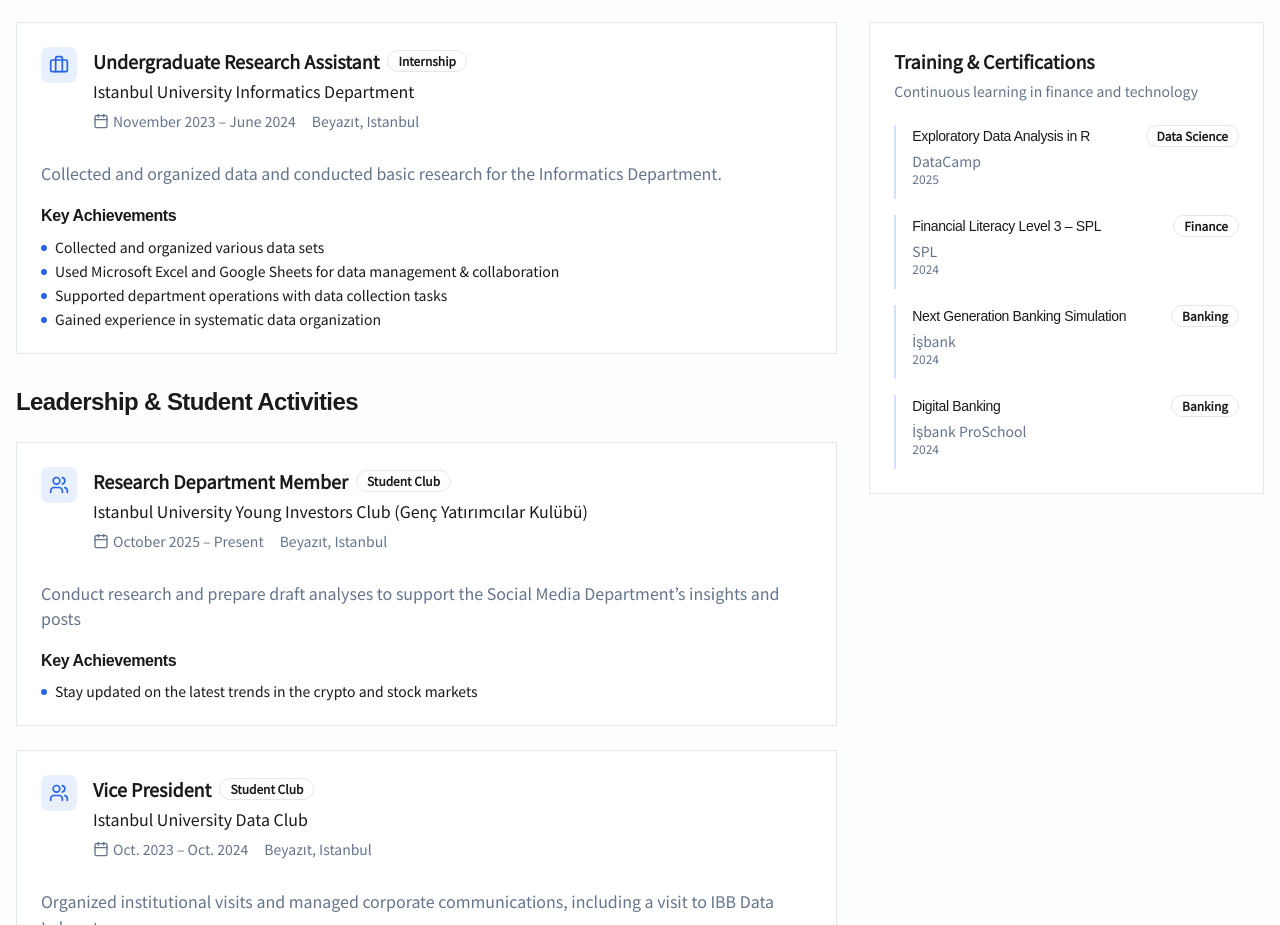
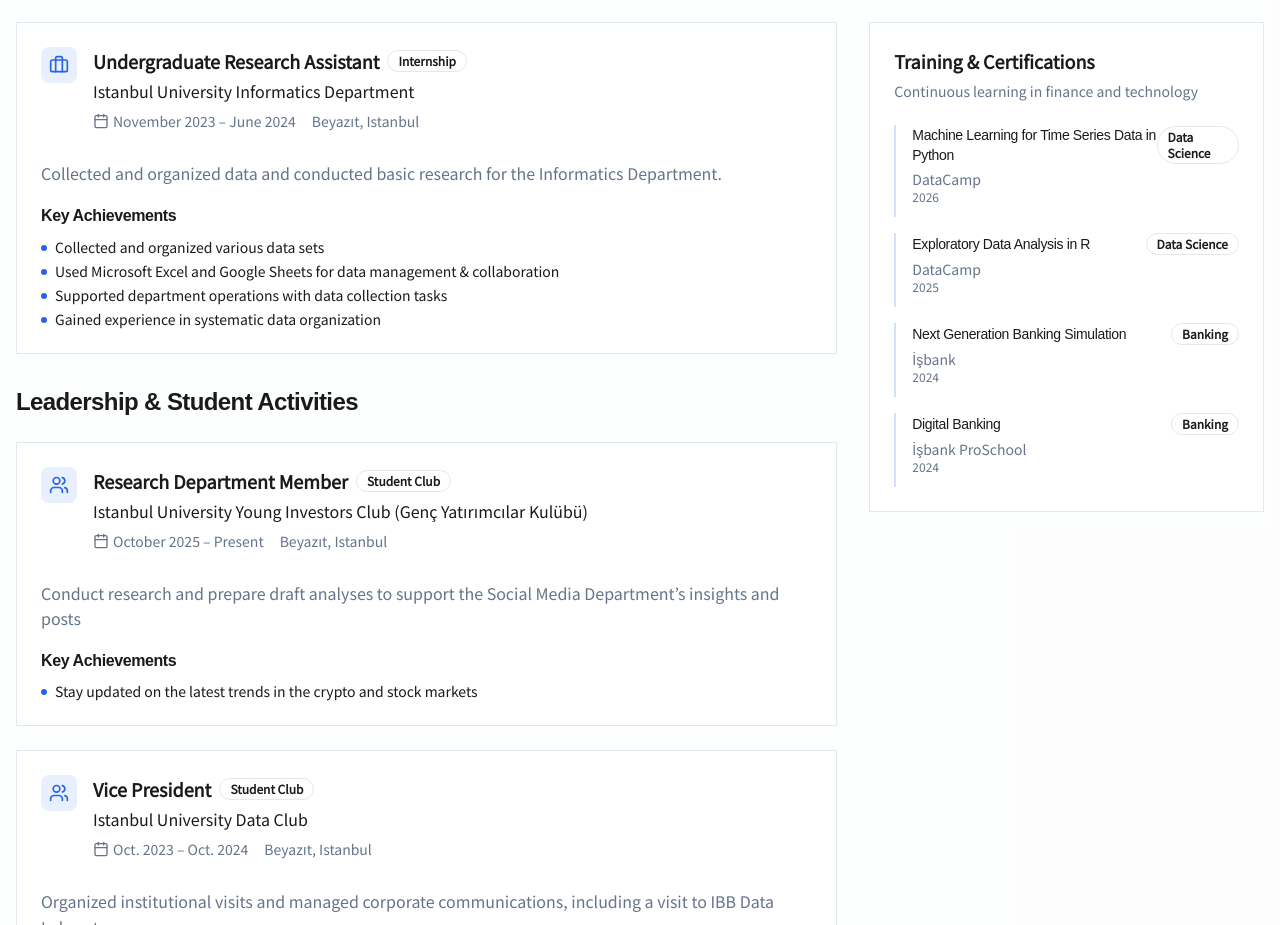
Before and after one commit to gokturkcolak/gokturkcolak.github.io, a Next.js app: page / in a window 1280 px wide. Shown: the part 5060-5985 px from the top of the page. Built offline with nearby package versions, Linux system fonts and the light colour scheme.

Commit message:
certificate update

```diff
--- a/src/components/sections/ExperienceSection.tsx
+++ b/src/components/sections/ExperienceSection.tsx
@@ -70,16 +70,16 @@ const studentActivities = [
 
 const certifications = [
   {
+    name: "Machine Learning for Time Series Data in Python",
+    issuer: "DataCamp",
+    year: "2026",
+    category: "Data Science"
+  },
+  {
     name: "Exploratory Data Analysis in R",
     issuer: "DataCamp",
     year: "2025",
     category: "Data Science"
-  },
-  {
-    name: "Financial Literacy Level 3 – SPL",
-    issuer: "SPL",
-    year: "2024",
-    category: "Finance"
   },
   {
     name: "Next Generation Banking Simulation",
```
